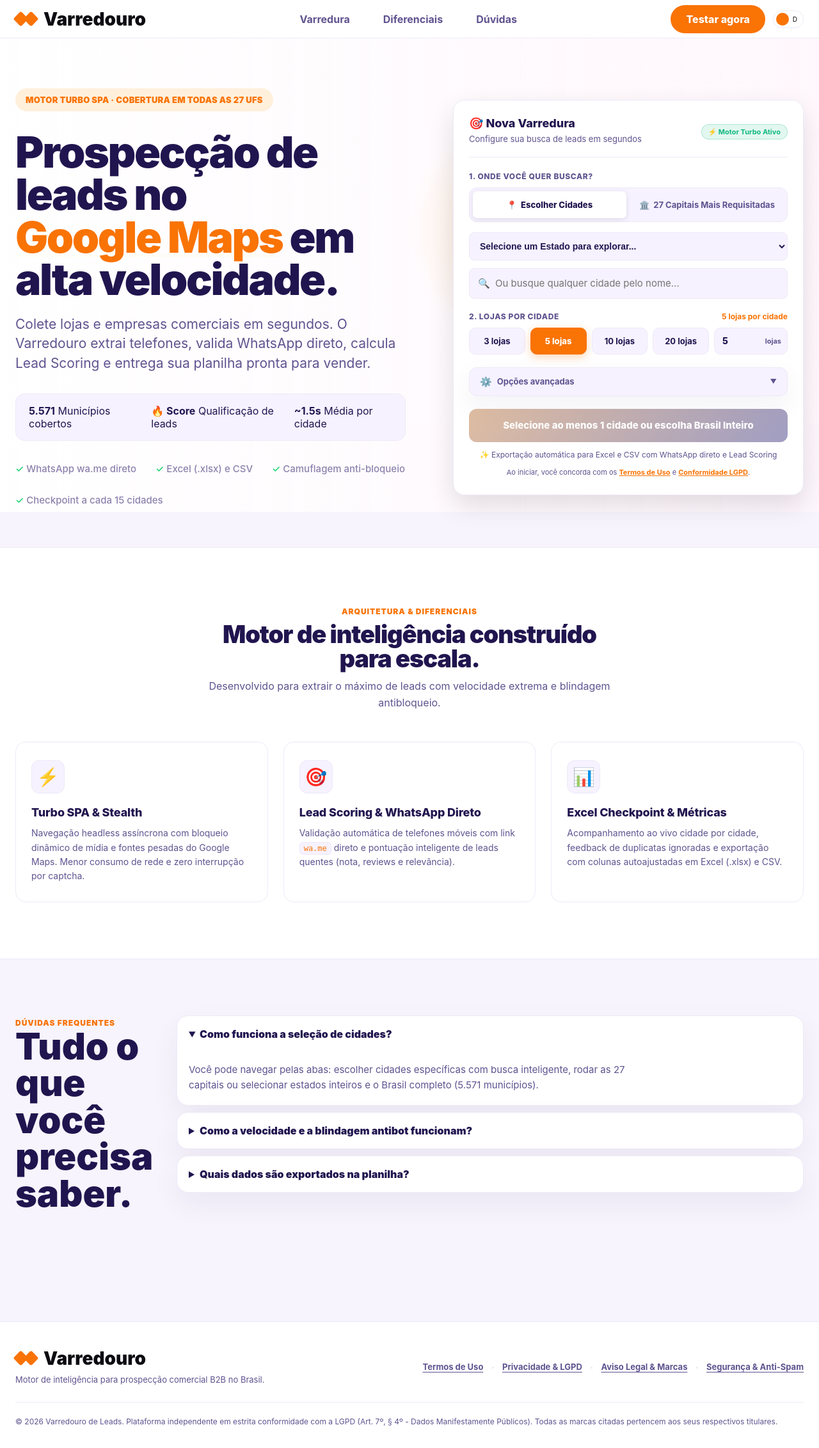
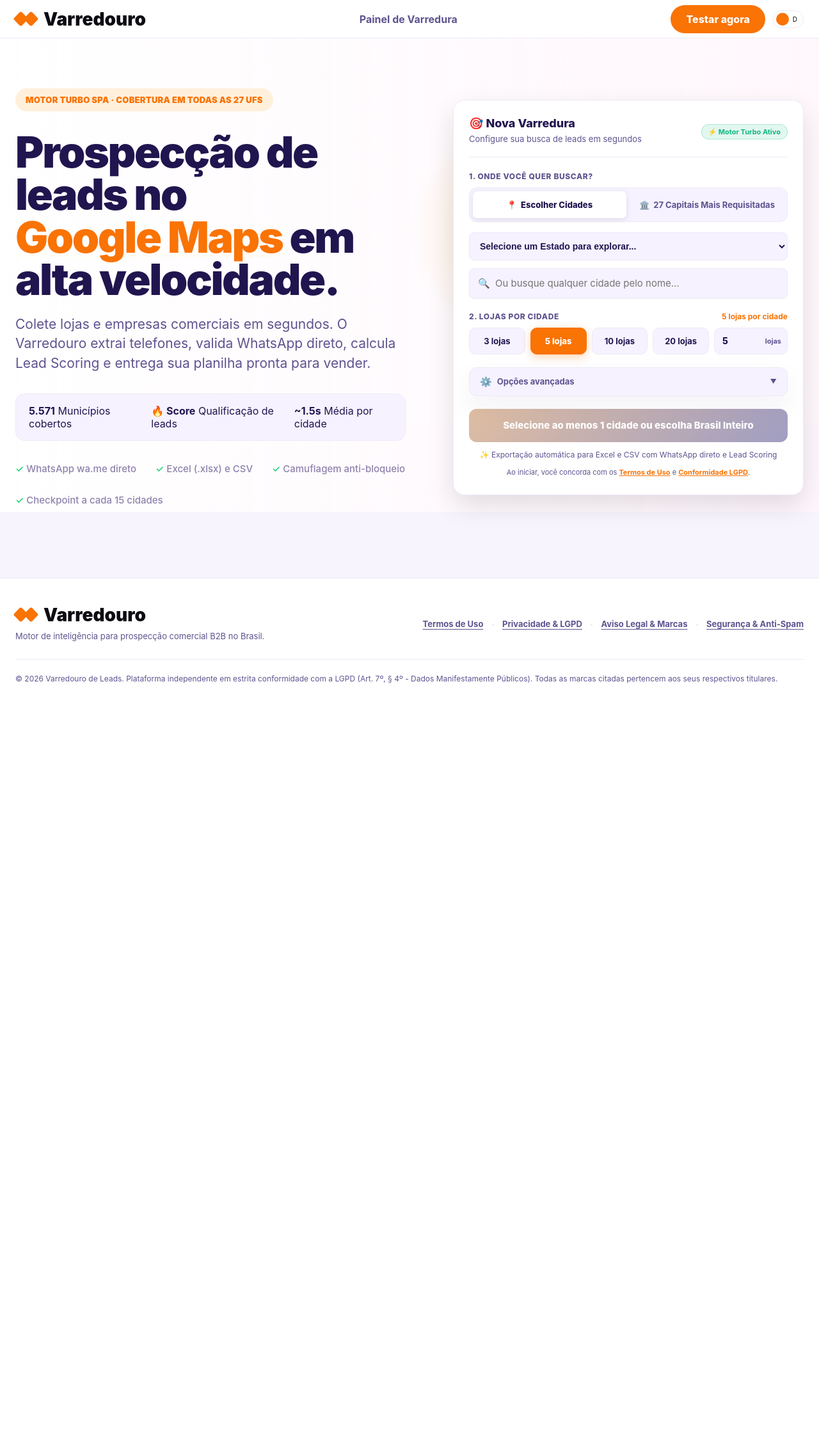
Before and after one commit to Vaalac/Smart-Varredouro-V2, a FastAPI app: page / in a window 1280 px wide. Shown: the whole page at 64% size. After the commit the page ends 1068 px from the top, so only its background shows below. Run offline with FastAPI, Linux system fonts and the light colour scheme.

Commit message:
perf: otimiza concorrência Hyper-Turbo para 35 workers e limpa interface operacional

```diff
--- a/scraper.py
+++ b/scraper.py
@@ -952,12 +952,12 @@
 
     if headless:
         # MOTOR HYPER-TURBO HTTP (DIRETO ASSÍNCRONO - SEM NAVEGADOR)
-        MAX_CONCURRENT_HTTP = 15
+        MAX_CONCURRENT_HTTP = 35
         num_workers = min(MAX_CONCURRENT_HTTP, max(1, len(regioes)))
 
-        limits = httpx.Limits(max_keepalive_connections=25, max_connections=35)
+        limits = httpx.Limits(max_keepalive_connections=60, max_connections=80)
         async with httpx.AsyncClient(
-            headers=HTTP_HEADERS, follow_redirects=True, timeout=18.0, limits=limits
+            headers=HTTP_HEADERS, follow_redirects=True, timeout=16.0, limits=limits
         ) as client:
 
             async def worker_http():
@@ -994,14 +994,14 @@
                                 "message": msg,
                             })
 
-                        # Checkpoint incremental a cada 20 cidades ou ao finalizar
-                        if cidades_processadas % 20 == 0 or cidades_processadas == total_cidades:
+                        # Salva CSV incremental a cada 25 cidades (instantâneo)
+                        if cidades_processadas % 25 == 0 or cidades_processadas == total_cidades:
                             if leads_encontrados:
                                 unicos_atuais = tratar_resultados(leads_encontrados)
                                 salvar_csv(unicos_atuais, csv_path)
-                                salvar_excel(unicos_atuais, excel_path)
-
-                    await asyncio.sleep(0.04)
+                                # Excel em checkpoints maiores para poupar CPU
+                                if cidades_processadas % 100 == 0 or cidades_processadas == total_cidades:
+                                    await asyncio.to_thread(salvar_excel, unicos_atuais, excel_path)
 
             tasks = [worker_http() for _ in range(num_workers)]
             await asyncio.gather(*tasks)
--- a/templates/index.html
+++ b/templates/index.html
@@ -14,9 +14,7 @@
     </a>
 
     <nav class="nav-links" aria-label="Navegação principal">
-      <a href="#formulario">Varredura</a>
-      <a href="#recursos">Diferenciais</a>
-      <a href="#faq">Dúvidas</a>
+      <a href="#formulario" class="active">Painel de Varredura</a>
     </nav>
 
     <div class="header-actions">
@@ -232,60 +230,6 @@
       </div>
     </section>
 
-    <!-- DIFERENCIAIS TÉCNICOS (3 PILARES SEM POLUIÇÃO) -->
-    <section class="content-band contrast" id="recursos">
-      <div class="section-inner">
-        <div class="section-heading-centered">
-          <span class="section-kicker">arquitetura & diferenciais</span>
-          <h2>Motor de inteligência construído para escala.</h2>
-          <p>Desenvolvido para extrair o máximo de leads com velocidade extrema e blindagem antibloqueio.</p>
-        </div>
-
-        <div class="features-trio-grid">
-          <div class="feature-pillar-card">
-            <div class="pillar-icon">⚡</div>
-            <h3>Turbo SPA & Stealth</h3>
-            <p>Navegação headless assíncrona com bloqueio dinâmico de mídia e fontes pesadas do Google Maps. Menor consumo de rede e zero interrupção por captcha.</p>
-          </div>
-
-          <div class="feature-pillar-card">
-            <div class="pillar-icon">🎯</div>
-            <h3>Lead Scoring & WhatsApp Direto</h3>
-            <p>Validação automática de telefones móveis com link <code>wa.me</code> direto e pontuação inteligente de leads quentes (nota, reviews e relevância).</p>
-          </div>
-
-          <div class="feature-pillar-card">
-            <div class="pillar-icon">📊</div>
-            <h3>Excel Checkpoint & Métricas</h3>
-            <p>Acompanhamento ao vivo cidade por cidade, feedback de duplicatas ignoradas e exportação com colunas autoajustadas em Excel (.xlsx) e CSV.</p>
-          </div>
-        </div>
-      </div>
-    </section>
-
-    <!-- DÚVIDAS FREQUENTES (FAQ ENXUTO) -->
-    <section class="content-band" id="faq">
-      <div class="section-inner faq-grid">
-        <div>
-          <span class="section-kicker">dúvidas frequentes</span>
-          <h2>Tudo o que você precisa saber.</h2>
-        </div>
-        <div class="faq-list">
-          <details open>
-            <summary>Como funciona a seleção de cidades?</summary>
-            <p>Você pode navegar pelas abas: escolher cidades específicas com busca inteligente, rodar as 27 capitais ou selecionar estados inteiros e o Brasil completo (5.571 municípios).</p>
-          </details>
-          <details>
-            <summary>Como a velocidade e a blindagem antibot funcionam?</summary>
-            <p>O motor opera com sessões efêmeras, bloqueio de imagens e fontes supérfluas do Google Maps, e pausas dinâmicas naturais que evitam qualquer disparador de captcha.</p>
-          </details>
-          <details>
-            <summary>Quais dados são exportados na planilha?</summary>
-            <p>Ao finalizar a varredura, você baixa planilhas em Excel (.xlsx) e CSV contendo Nome da Loja, Telefone, Link de WhatsApp Direto, Endereço, Avaliação no Google, Total de Avaliações, Cidade, UF e Lead Score.</p>
-          </details>
-        </div>
-      </div>
-    </section>
   </main>
 
   <footer class="site-footer">
```
